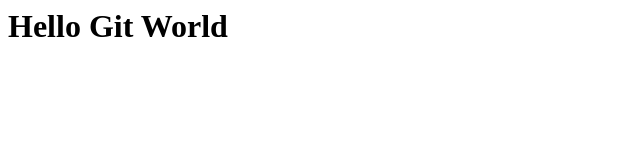
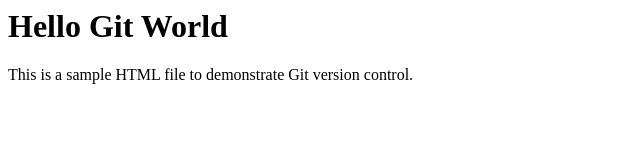
Before and after one commit to Ayush000000007/GitGitHubMasterClass, a plain HTML site: page index.html in a window 1280 px wide. Shown: the whole page, without its empty margins (0-640 px from the left). Drawn offline with Linux system fonts and the light colour scheme.

Commit message:
New line

```diff
--- a/index.html
+++ b/index.html
@@ -1 +1,5 @@
 <h1>Hello Git World</h1>
+
+<div>
+    <p>This is a sample HTML file to demonstrate Git version control.</p>
+</div>
```
